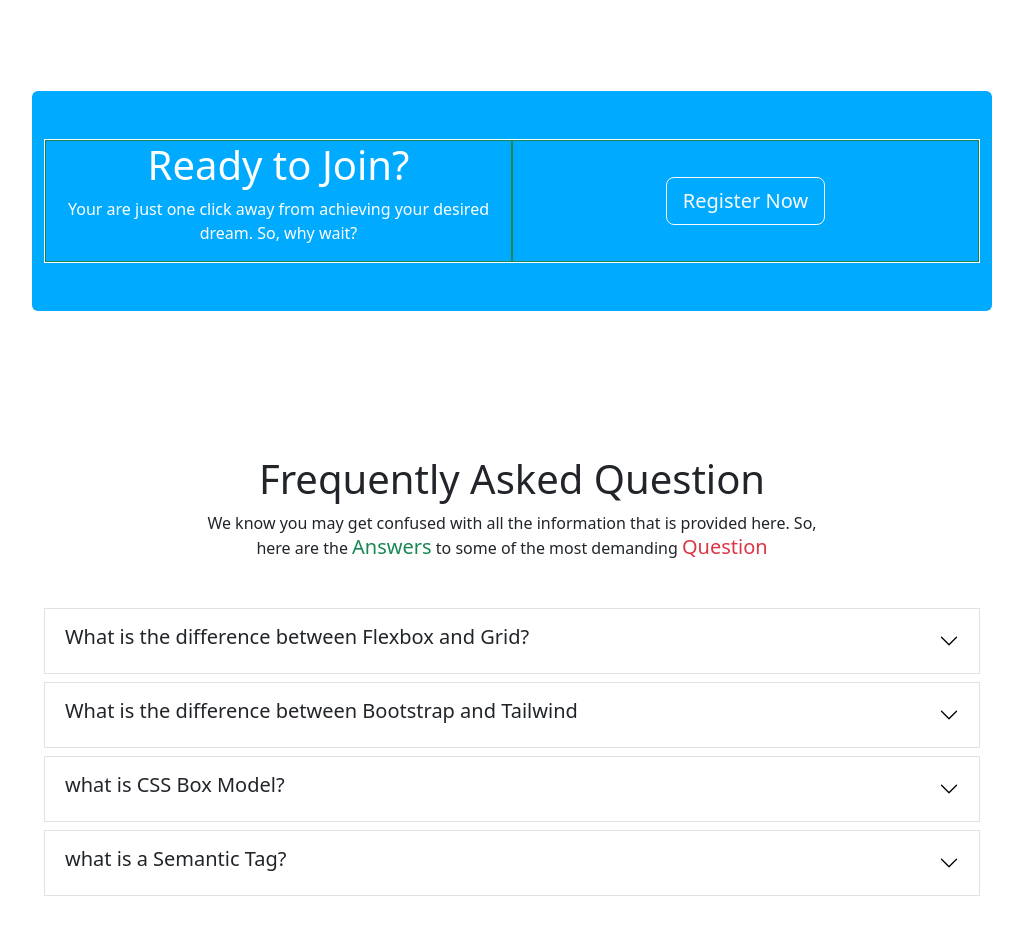
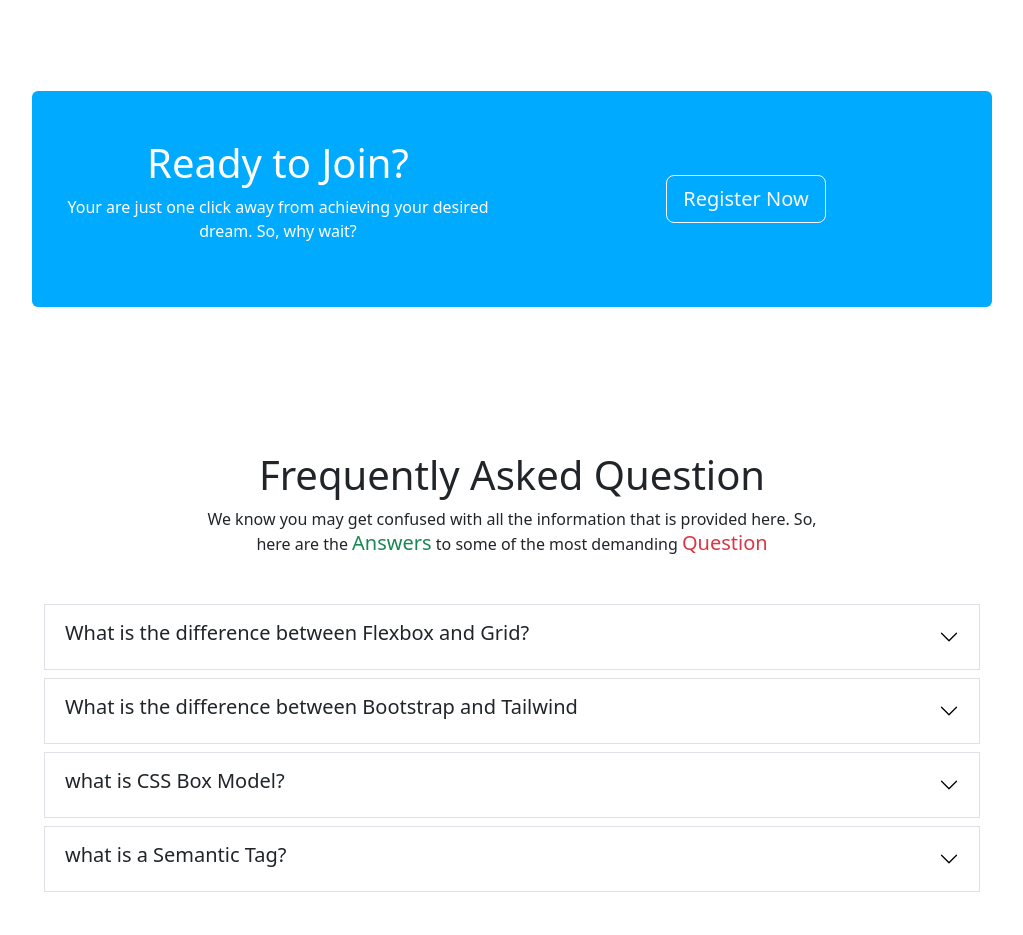
Before and after one commit to RifatJamil/assignment-3-solve, a plain HTML site: page index.html in a window 1280 px wide. Shown: the part 1600-2535 px from the top of the page, without its empty margins (128-1151 px from the left). Drawn offline with nearby package versions, Linux system fonts and the light colour scheme.

Commit message:
final commit

```diff
--- a/index.html
+++ b/index.html
@@ -248,16 +248,16 @@
      <!-- ready to join (bonus section) -->
 
      <article class="container w-75 rounded register-tab justify-content-center">
-      <div class="d-lg-flex text-center border border-white text-center ">
+      <div class="d-lg-flex text-center text-center ">
          <!-- text div  -->
-          <div class="text-white w-100 border border-success mx-auto">
+          <div class="text-white w-100 mx-auto">
             <h1>Ready to Join?</h1>
             <p>
               Your are just one click away from achieving your desired dream. So, why wait?
             </p>
           </div>
          <!-- button section  -->
-         <div class="w-100 d-flex align-items-center justify-content-center border border-success mx-auto">
+         <div class="w-100 d-flex align-items-center justify-content-center mx-auto">
           <button type="button" class="btn btn-outline-light btn-lg" data-bs-toggle="modal" data-bs-target="#exampleModal">Register Now</button>
          </div>
       </div>
```
